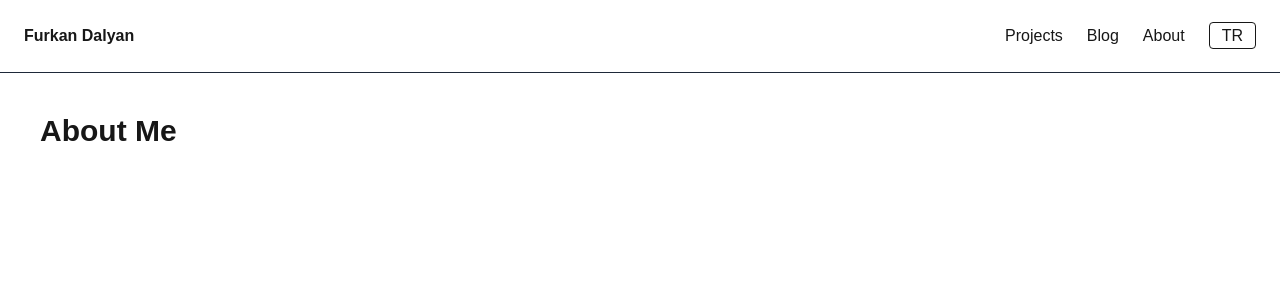
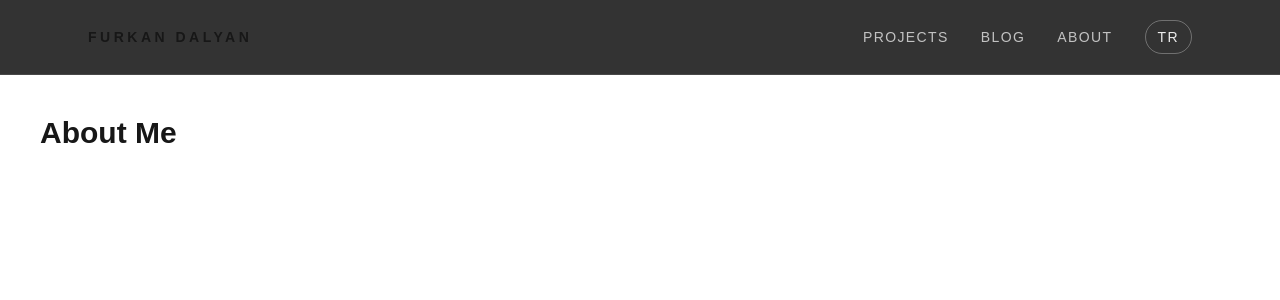
Before and after one commit to furkandalyan/site, a Next.js app: page /en/about in a window 1280 px wide. Shown: the top 300 px of the page. Built offline with nearby package versions, Linux system fonts and the light colour scheme.

Commit message:
Refine premium black-white navbar

```diff
--- a/src/app/[lang]/layout.tsx
+++ b/src/app/[lang]/layout.tsx
@@ -14,18 +14,37 @@ export default async function LangLayout({
   return (
     <html lang={lang}>
       <body className="bg-black text-white">
-        <nav className="p-6 flex justify-between border-b border-gray-800">
-          <div className="font-bold">Furkan Dalyan</div>
-          <div className="space-x-6">
-            <Link href={`/${lang}/projects`}>Projects</Link>
-            <Link href={`/${lang}/blog`}>Blog</Link>
-            <Link href={`/${lang}/about`}>About</Link>
-            <Link
-              href={`/${oppositeLang}`}
-              className="border px-3 py-1 rounded"
-            >
-              {oppositeLang.toUpperCase()}
-            </Link>
+        <nav className="sticky top-0 z-50 border-b border-white/10 bg-black/80 backdrop-blur">
+          <div className="mx-auto max-w-6xl px-6 py-5 flex items-center justify-between">
+            <div className="text-sm tracking-[0.25em] uppercase font-semibold">
+              Furkan Dalyan
+            </div>
+            <div className="flex items-center gap-8 text-sm uppercase tracking-widest">
+              <Link
+                href={`/${lang}/projects`}
+                className="text-white/70 hover:text-white transition"
+              >
+                Projects
+              </Link>
+              <Link
+                href={`/${lang}/blog`}
+                className="text-white/70 hover:text-white transition"
+              >
+                Blog
+              </Link>
+              <Link
+                href={`/${lang}/about`}
+                className="text-white/70 hover:text-white transition"
+              >
+                About
+              </Link>
+              <Link
+                href={`/${oppositeLang}`}
+                className="border border-white/30 px-3 py-1.5 rounded-full text-white/90 hover:border-white hover:text-white transition"
+              >
+                {oppositeLang.toUpperCase()}
+              </Link>
+            </div>
           </div>
         </nav>
 
```
